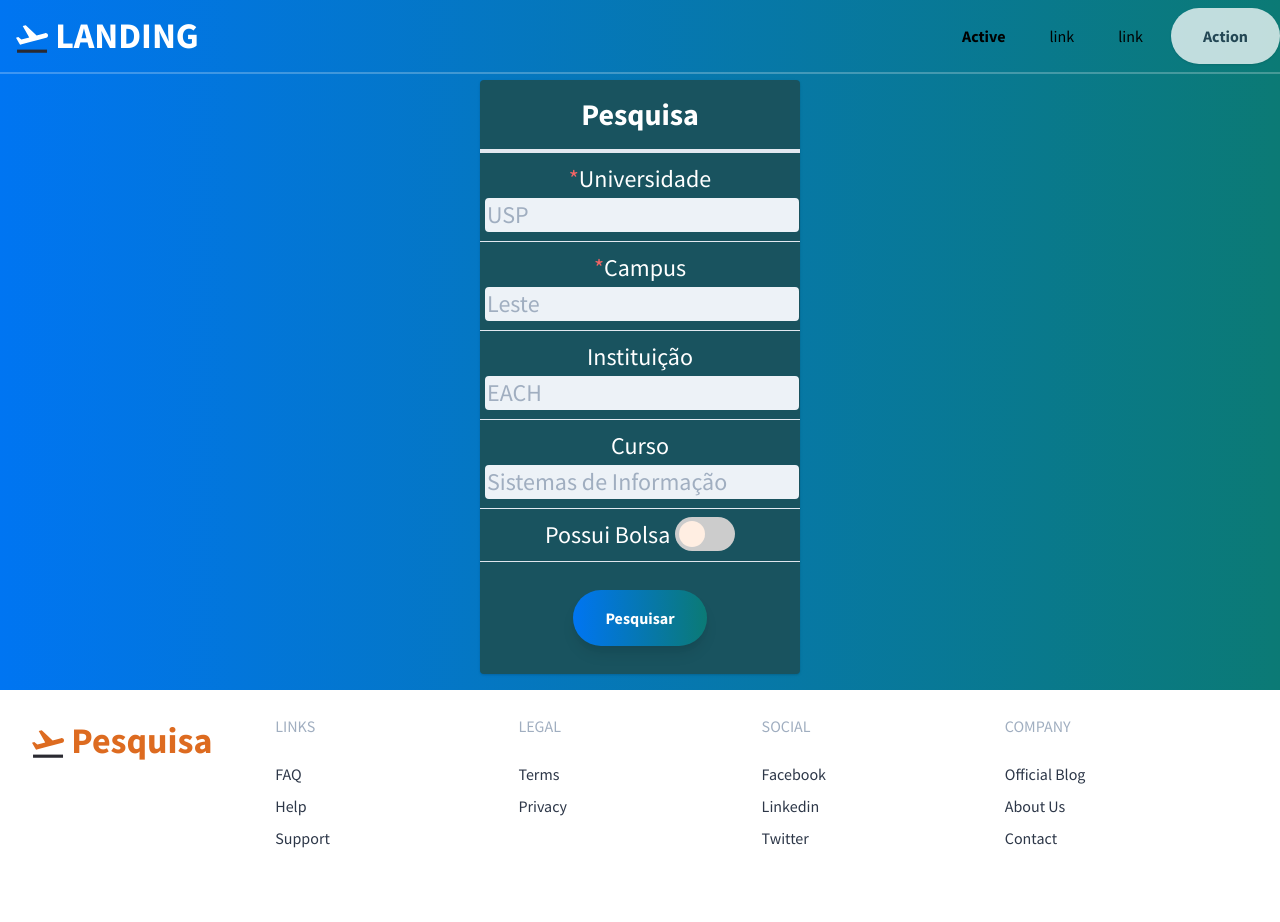
After one commit to amandaventurin-zz/Interhack-1, a Flask app: template templates/Projeto.html in a window 1280 px wide. The commit adds this page. Run offline with Flask 2, Linux system fonts and the light colour scheme; the template is opened without the code that fills it, so the values that code supplies are empty.

Commit message:
'pesquisa2'

```diff
--- a/static/Switch.css
+++ b/static/Switch.css
@@ -32,17 +32,17 @@
     width: 26px;
     left: 4px;
     bottom: 4px;
-    background-color: white;
+    background-color: #ffeee2;
     -webkit-transition: .4s;
     transition: .4s;
   }
 
   input:checked + .slider {
-    background-color: #2196F3;
+    background-color: #9f7e69;
   }
 
   input:focus + .slider {
-    box-shadow: 0 0 1px #2196F3;
+    box-shadow: 0 0 1px #d2bba0;
   }
 
   input:checked + .slider:before {
--- /dev/null
+++ b/templates/Projeto.html
@@ -0,0 +1,285 @@
+<!DOCTYPE html>
+<html lang="en">
+
+<head>
+  <meta charset="UTF-8">
+  <meta name="viewport" content="width=device-width, initial-scale=1.0">
+  <meta http-equiv="X-UA-Compatible" content="ie=edge">
+  <title>Pesquisa</title>
+  <meta name="description" content="">
+  <meta name="keywords" content="">
+  <meta name="author" content="">
+
+  <!-- Font Awesome if you need it
+  <link rel="stylesheet" href="https://use.fontawesome.com/releases/v5.3.1/css/all.css">
+  -->
+  <link rel="stylesheet" href="/static/style.css" type="text/css"></link>
+  <link rel="stylesheet" href="/static/Switch.css" type="text/css"></link>
+  <!--Replace with your tailwind.css once created-->
+
+	<link href="https://fonts.googleapis.com/css?family=Source+Sans+Pro:400,700" rel="stylesheet">
+
+	<!-- Define your gradient here - use online tools to find a gradient matching your branding-->
+	<style>
+		.gradient {
+			background: linear-gradient(90deg, #0075F2 0%, #0B7A75 100%);
+        }
+	</style>
+
+</head>
+
+<body class="leading-normal tracking-normal text-white gradient" style="font-family: 'Source Sans Pro', sans-serif;">
+
+<!--Nav-->
+<nav id="header" class="fixed w-full z-30 top-0 text-white">
+
+	<div class="w-full container mx-auto flex flex-wrap items-center justify-between mt-0 py-2">
+
+		<div class="pl-4 flex items-center">
+			<a class="toggleColour text-white no-underline hover:no-underline font-bold text-2xl lg:text-4xl"  href="#">
+				<!--Icon from: http://www.potlabicons.com/ -->
+				<svg class="h-8 fill-current inline" xmlns="http://www.w3.org/2000/svg" viewBox="0 0 512.005 512.005">
+				<rect fill="#2a2a31" x="16.539" y="425.626" width="479.767" height="50.502" transform="matrix(1,0,0,1,0,0)" fill="rgb(0,0,0)" />
+				<path class="plane-take-off" d=" M 510.7 189.151 C 505.271 168.95 484.565 156.956 464.365 162.385 L 330.156 198.367 L 155.924 35.878 L 107.19 49.008 L 211.729 230.183 L 86.232 263.767 L 36.614 224.754 L 0 234.603 L 45.957 314.27 L 65.274 347.727 L 105.802 336.869 L 240.011 300.886 L 349.726 271.469 L 483.935 235.486 C 504.134 230.057 516.129 209.352 510.7 189.151 Z "/>
+				</svg> LANDING
+			</a>
+		</div>
+
+		<div class="block lg:hidden pr-4">
+			<button id="nav-toggle" class="flex items-center px-3 py-2 border rounded text-gray-500 border-gray-600 hover:text-gray-800 hover:border-teal-500 appearance-none focus:outline-none">
+				<svg class="fill-current h-3 w-3" viewBox="0 0 20 20" xmlns="http://www.w3.org/2000/svg"><title>Menu</title><path d="M0 3h20v2H0V3zm0 6h20v2H0V9zm0 6h20v2H0v-2z"/></svg>
+			</button>
+		</div>
+
+		<div class="w-full flex-grow lg:flex lg:items-center lg:w-auto hidden lg:block mt-2 lg:mt-0 bg-white lg:bg-transparent text-black p-4 lg:p-0 z-20" id="nav-content">
+			<ul class="list-reset lg:flex justify-end flex-1 items-center">
+				<li class="mr-3">
+					<a class="inline-block py-2 px-4 text-black font-bold no-underline" href="#">Active</a>
+				</li>
+				<li class="mr-3">
+					<a class="inline-block text-black no-underline hover:text-gray-800 hover:text-underline py-2 px-4" href="#">link</a>
+				</li>
+				<li class="mr-3">
+					<a class="inline-block text-black no-underline hover:text-gray-800 hover:text-underline py-2 px-4" href="#">link</a>
+				</li>
+			</ul>
+			<button id="navAction" class="mx-auto lg:mx-0 hover:underline bg-white text-gray-800 font-bold rounded-full mt-4 lg:mt-0 py-4 px-8 shadow opacity-75">Action</button>
+		</div>
+	</div>
+
+	<hr class="border-b border-gray-100 opacity-25 my-0 py-0" />
+</nav>
+
+		<div class="flex flex-col sm:flex-row justify-center pt-12 my-12 sm:my-4">
+			<div class="flex flex-col w-2/3 lg:w-1/4 mx-auto lg:mx-0 rounded-none lg:rounded-l-lg mt-4">
+				<div style="background-color: #19535F"class="flex-1text-gray-600 rounded-t rounded-b-none overflow-hidden shadow">
+					<div class="p-3 text-3xl font-bold text-center border-b-4">Pesquisa</div>
+					<ul class=" text-2xl w-full text-center text-sm">
+                        <li class=" border-b py-2"><span class="text-red-500">*</span>Universidade<label><input class="ml-1 bg-gray-200 appearance-none border-2 border-gray-200 rounded text-gray-500 leading-tight focus:outline-none focus:bg-gray-200 focus:border-gray-600" id="idCampus" type="text" placeholder="USP"></label>
+						</li>
+                        <li class="border-b py-2"><span class="text-red-500">*</span>Campus<label><input class="ml-1 bg-gray-200 appearance-none border-2 border-gray-200 rounded text-gray-500 leading-tight focus:outline-none focus:bg-gray-200 focus:border-gray-600" id="idCampus" type="text" placeholder="Leste"></label>
+						</li>
+                        <li class="border-b py-2">Instituição<label><input class="ml-1 bg-gray-200 appearance-none border-2 border-gray-200 rounded text-gray-500 leading-tight focus:outline-none focus:bg-gray-200 focus:border-gray-600" id="idCampus" type="text" placeholder="EACH"></label>
+						</li>
+                        <li class="border-b py-2">Curso<label><input class="ml-1 bg-gray-200 appearance-none border-2 border-gray-200 rounded text-gray-500 leading-tight focus:outline-none focus:bg-gray-200 focus:border-gray-600" id="idCampus" type="text" placeholder="Sistemas de Informação"></label>
+                        </li>
+                        <li class="border-b py-2">Possui Bolsa  <label class="switch"><input type="checkbox"><span class="slider round"></span></label>
+						</li>
+					</ul>
+				</div>
+				<div style="background-color: #19535F"class="flex-none mt-auto rounded-b rounded-t-none overflow-hidden shadow p-1">
+					<div class="flex items-center justify-center">
+						<button class="mx-auto lg:mx-0 hover:underline gradient text-white font-bold rounded-full my-6 py-4 px-8 shadow-lg">Pesquisar</button>
+					</div>
+				</div>
+			</div>
+
+		</div>
+
+	</div>
+
+
+</section>
+
+
+
+
+<!--Footer-->
+<footer class="bg-white">
+	<div class="container mx-auto  px-8">
+
+        <div class="w-full flex flex-col md:flex-row py-6">
+
+			<div class="flex-1 mb-6">
+
+				<a class="text-orange-600 no-underline hover:no-underline font-bold text-2xl lg:text-4xl"  href="#">
+					<!--Icon from: http://www.potlabicons.com/ -->
+					<svg class="h-8 fill-current inline" xmlns="http://www.w3.org/2000/svg" viewBox="0 0 512.005 512.005">
+					<rect fill="#2a2a31" x="16.539" y="425.626" width="479.767" height="50.502" transform="matrix(1,0,0,1,0,0)" fill="rgb(0,0,0)" />
+					<path class="plane-take-off" d=" M 510.7 189.151 C 505.271 168.95 484.565 156.956 464.365 162.385 L 330.156 198.367 L 155.924 35.878 L 107.19 49.008 L 211.729 230.183 L 86.232 263.767 L 36.614 224.754 L 0 234.603 L 45.957 314.27 L 65.274 347.727 L 105.802 336.869 L 240.011 300.886 L 349.726 271.469 L 483.935 235.486 C 504.134 230.057 516.129 209.352 510.7 189.151 Z "/>
+					</svg> Pesquisa
+
+				</a>
+			</div>
+
+
+            <div class="flex-1">
+                <p class="uppercase text-gray-500 md:mb-6">Links</p>
+                <ul class="list-reset mb-6">
+                    <li class="mt-2 inline-block mr-2 md:block md:mr-0">
+                        <a href="#" class="no-underline hover:underline text-gray-800 hover:text-orange-500">FAQ</a>
+                    </li>
+                    <li class="mt-2 inline-block mr-2 md:block md:mr-0">
+                        <a href="#" class="no-underline hover:underline text-gray-800 hover:text-orange-500">Help</a>
+                    </li>
+                    <li class="mt-2 inline-block mr-2 md:block md:mr-0">
+                        <a href="#" class="no-underline hover:underline text-gray-800 hover:text-orange-500">Support</a>
+                    </li>
+                </ul>
+            </div>
+            <div class="flex-1">
+                <p class="uppercase text-gray-500 md:mb-6">Legal</p>
+                <ul class="list-reset mb-6">
+                    <li class="mt-2 inline-block mr-2 md:block md:mr-0">
+                        <a href="#" class="no-underline hover:underline text-gray-800 hover:text-orange-500">Terms</a>
+                    </li>
+                    <li class="mt-2 inline-block mr-2 md:block md:mr-0">
+                        <a href="#" class="no-underline hover:underline text-gray-800 hover:text-orange-500">Privacy</a>
+                    </li>
+                </ul>
+            </div>
+            <div class="flex-1">
+                <p class="uppercase text-gray-500 md:mb-6">Social</p>
+                <ul class="list-reset mb-6">
+                    <li class="mt-2 inline-block mr-2 md:block md:mr-0">
+                        <a href="#" class="no-underline hover:underline text-gray-800 hover:text-orange-500">Facebook</a>
+                    </li>
+                    <li class="mt-2 inline-block mr-2 md:block md:mr-0">
+                        <a href="#" class="no-underline hover:underline text-gray-800 hover:text-orange-500">Linkedin</a>
+                    </li>
+                    <li class="mt-2 inline-block mr-2 md:block md:mr-0">
+                        <a href="#" class="no-underline hover:underline text-gray-800 hover:text-orange-500">Twitter</a>
+                    </li>
+                </ul>
+            </div>
+            <div class="flex-1">
+                <p class="uppercase text-gray-500 md:mb-6">Company</p>
+                <ul class="list-reset mb-6">
+                    <li class="mt-2 inline-block mr-2 md:block md:mr-0">
+                        <a href="#" class="no-underline hover:underline text-gray-800 hover:text-orange-500">Official Blog</a>
+                    </li>
+                    <li class="mt-2 inline-block mr-2 md:block md:mr-0">
+                        <a href="#" class="no-underline hover:underline text-gray-800 hover:text-orange-500">About Us</a>
+                    </li>
+                    <li class="mt-2 inline-block mr-2 md:block md:mr-0">
+                        <a href="#" class="no-underline hover:underline text-gray-800 hover:text-orange-500">Contact</a>
+                    </li>
+                </ul>
+            </div>
+        </div>
+    </div>
+
+	<a href="https://www.freepik.com/free-photos-vectors/background">Background vector created by freepik - www.freepik.com</a>
+
+</footer>
+
+
+
+
+  <!-- jQuery if you need it
+  <script src="https://cdnjs.cloudflare.com/ajax/libs/jquery/3.3.1/jquery.min.js"></script>
+  -->
+
+<script>
+
+	var scrollpos = window.scrollY;
+	var header = document.getElementById("header");
+	var navcontent = document.getElementById("nav-content");
+	var navaction = document.getElementById("navAction");
+	var brandname = document.getElementById("brandname");
+	var toToggle = document.querySelectorAll(".toggleColour");
+
+	document.addEventListener('scroll', function() {
+
+	/*Apply classes for slide in bar*/
+	scrollpos = window.scrollY;
+
+    if(scrollpos > 10){
+      header.classList.add("bg-white");
+	  navaction.classList.remove("bg-white");
+	  navaction.classList.add("gradient");
+	  navaction.classList.remove("text-gray-800");
+	  navaction.classList.add("text-white");
+	  //Use to switch toggleColour colours
+  	  for (var i = 0; i < toToggle.length; i++) {
+	     toToggle[i].classList.add("text-gray-800");
+		 toToggle[i].classList.remove("text-white");
+	  }
+	  header.classList.add("shadow");
+	  navcontent.classList.remove("bg-gray-100");
+	  navcontent.classList.add("bg-white");
+    }
+    else {
+	  header.classList.remove("bg-white");
+	  navaction.classList.remove("gradient");
+	  navaction.classList.add("bg-white");
+	  navaction.classList.remove("text-white");
+	  navaction.classList.add("text-gray-800");
+	  //Use to switch toggleColour colours
+  	  for (var i = 0; i < toToggle.length; i++) {
+	     toToggle[i].classList.add("text-white");
+		 toToggle[i].classList.remove("text-gray-800");
+	  }
+
+	  header.classList.remove("shadow");
+	  navcontent.classList.remove("bg-white");
+	  navcontent.classList.add("bg-gray-100");
+
+    }
+
+	});
+
+
+</script>
+
+<script>
+
+
+	/*Toggle dropdown list*/
+	/*https://gist.github.com/slavapas/593e8e50cf4cc16ac972afcbad4f70c8*/
+
+	var navMenuDiv = document.getElementById("nav-content");
+	var navMenu = document.getElementById("nav-toggle");
+
+	document.onclick = check;
+	function check(e){
+	  var target = (e && e.target) || (event && event.srcElement);
+
+	  //Nav Menu
+	  if (!checkParent(target, navMenuDiv)) {
+		// click NOT on the menu
+		if (checkParent(target, navMenu)) {
+		  // click on the link
+		  if (navMenuDiv.classList.contains("hidden")) {
+			navMenuDiv.classList.remove("hidden");
+		  } else {navMenuDiv.classList.add("hidden");}
+		} else {
+		  // click both outside link and outside menu, hide menu
+		  navMenuDiv.classList.add("hidden");
+		}
+	  }
+
+	}
+	function checkParent(t, elm) {
+	  while(t.parentNode) {
+		if( t == elm ) {return true;}
+		t = t.parentNode;
+	  }
+	  return false;
+	}
+</script>
+
+
+</body>
+
+</html>
--- a/teste.txt
+++ /dev/null
@@ -1 +0,0 @@
-teste lalala
```
Also changed, not shown: templates/Pesquisa.html (+6 -11 lines), TEsteeeee.txt (deleted), static/Switch.css.txt (deleted).
